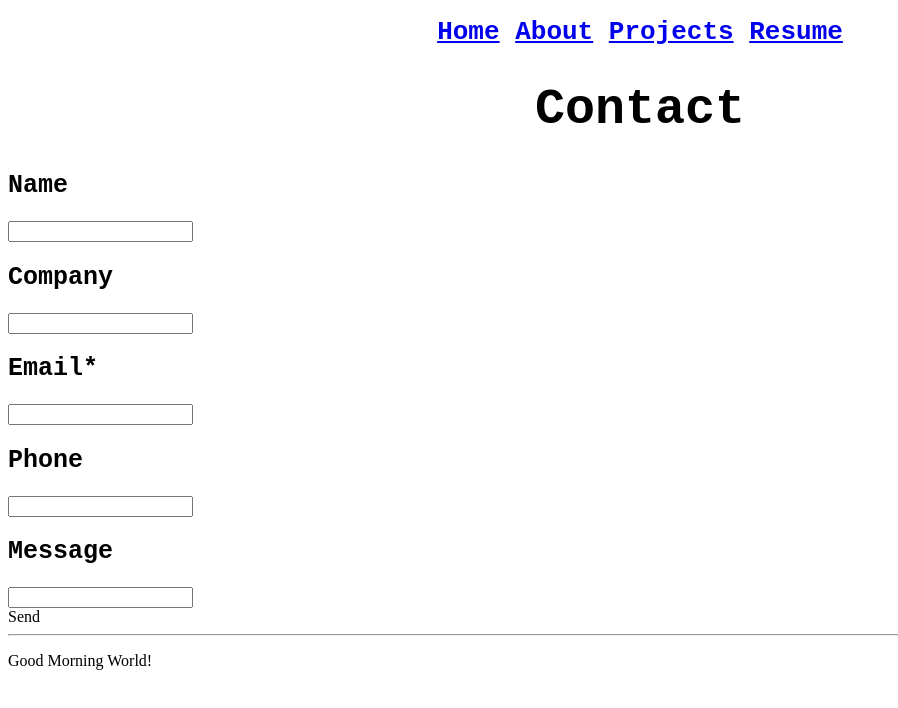
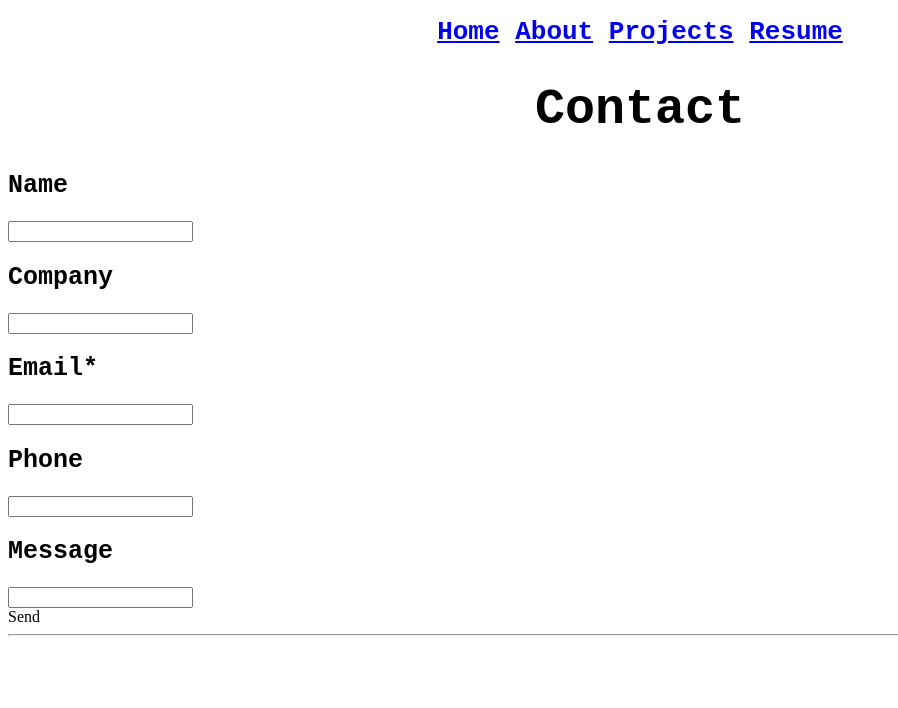
Before and after one commit to LuckFix19/Portfolio-Website, a plain HTML site: page Contact.html in a window 1280 px wide. Shown: the whole page, without its empty margins (0-898 px from the left). Drawn offline with Linux system fonts and the light colour scheme.

Commit message:
File organization nad cleaned formatting issue in contact page

```diff
--- a/Contact.html
+++ b/Contact.html
@@ -30,7 +30,7 @@
 <input type="text"></input>
 <div class="center">Send</div>
 <hr>
-<p>Good Morning World! </p>
+
 
 
 
```
Also changed, not shown: Page Templates/Projectpagetemplate.html (renamed from Projectpagetemplate.html), Page Templates/Website.html (renamed from Website.html).
